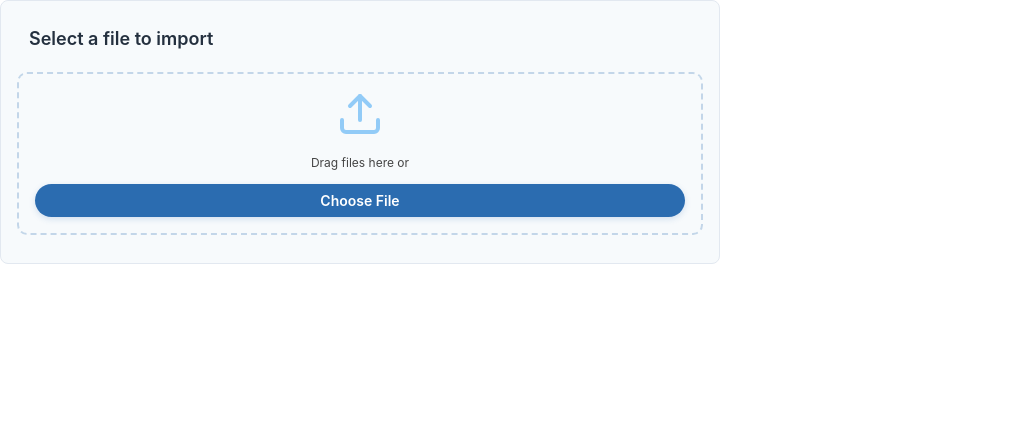
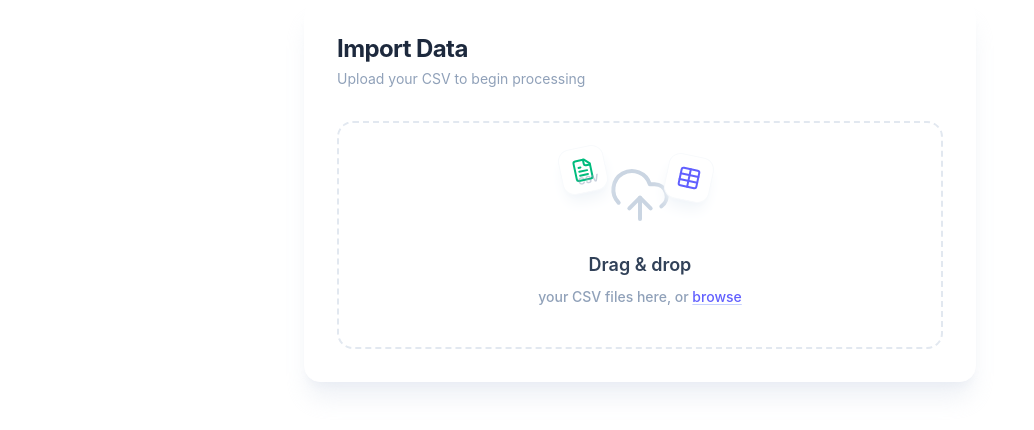
Before and after one commit to vsblanco/Student-Retention-Add-in, a React (Vite) app in the folder react/: page / in a window 1280 px wide. Shown: the top 430 px of the page, without its empty margins (0-1034 px from the left). Built offline with nearby package versions, Linux system fonts and the light colour scheme.

Commit message:
UI Enhanced

```diff
--- a/react/src/components/importData/FileCard.jsx
+++ b/react/src/components/importData/FileCard.jsx
@@ -1,3 +1,9 @@
+/* * Timestamp: 2025-11-18 15:35:00 EST
+ * Version: 2.0.0
+ * Author: Gemini (for Victor)
+ * Description: Refactored FileCard component using Tailwind CSS.
+ */
+
 import React from 'react';
 import csvIcon from '../../assets/icons/csv-icon.png';
 import { File } from 'lucide-react';
@@ -6,59 +12,64 @@ export default function FileCard({ file, rows, type, action, icon } = {}) {
     const name = (file && (file.name || file.filename)) || 'Unknown.csv';
     const sizeKB = file && file.size ? Math.round(file.size / 1024) : null;
 
-	// small badge style for type/action
-	const badgeStyle = {
-		background: '#eef2ff',
-		color: '#2b6cb0',
-		fontSize: 11,
-		fontWeight: 700,
-		padding: '4px 4px',
-		borderRadius: 999,
-		whiteSpace: 'nowrap',
-	};
-
     return (
         <div
-			style={{
-				width: '100%',
-				boxSizing: 'border-box',
-				display: 'flex',
-				alignItems: 'center',
-				gap: 7,
-				padding: '10px 12px',
-				borderRadius: 8,
-				border: '1px solid rgba(15,23,42,0.06)',
-				background: '#fff',
-				boxShadow: '0 1px 2px rgba(16,24,40,0.03)',
-			}}
             title={name}
+            className="
+                w-full group relative
+                flex items-center gap-3
+                p-3
+                bg-white rounded-xl
+                border border-slate-100
+                shadow-sm hover:shadow-md hover:border-slate-200
+                transition-all duration-200 ease-in-out
+            "
         >
-			<div style={{ width: 44, height: 44, flex: '0 0 44px', display: 'flex', alignItems: 'center', justifyContent: 'center' }}>
-				{ /* if an import-type icon was provided, show it (overrides csvIcon) */ }
+            {/* Icon Container */}
+            <div className="w-11 h-11 flex-none flex items-center justify-center bg-slate-50 rounded-lg border border-slate-100">
+                {/* Icon Logic */}
                 {icon ? (
-					<img src={icon} alt="import type" style={{ width: 36, height: 36, objectFit: 'contain' }} />
+                    <img src={icon} alt="import type" className="w-8 h-8 object-contain" />
                 ) : /\.csv$/i.test(name) ? (
-					<img src={csvIcon} alt="CSV" style={{ width: 36, height: 36, objectFit: 'contain' }} />
+                    <img src={csvIcon} alt="CSV" className="w-8 h-8 object-contain" />
                 ) : (
-					<File size={36} color="#9aa4b2" />
+                    <File size={24} className="text-slate-400" />
                 )}
             </div>
 
-			<div style={{ flex: 1, minWidth: 0 }}>
-				<div style={{ fontSize: 14, fontWeight: 600, color: '#0f172a', overflow: 'hidden', textOverflow: 'ellipsis', whiteSpace: 'nowrap' }}>
+            {/* Content Container */}
+            <div className="flex-1 min-w-0 flex flex-col justify-center">
+
+                {/* File Name */}
+                <div className="text-sm font-semibold text-slate-700 truncate pr-2">
                     {name}
                 </div>
 
-				<div style={{ display: 'flex', alignItems: 'center', justifyContent: 'space-between' }}>
-					<div style={{ fontSize: 12, color: '#556070' }}>
-						{sizeKB !== null ? `${sizeKB} KB` : '—'}{rows !== undefined ? ` • ${rows} rows` : ''}
+                {/* Metadata Row */}
+                <div className="flex items-center justify-between mt-0.5">
+                    <div className="text-xs text-slate-400 font-medium">
+                        {sizeKB !== null ? `${sizeKB} KB` : '—'}
+                        {rows !== undefined && (
+                            <>
+                                <span className="mx-1.5 text-slate-300">•</span>
+                                <span>{rows} rows</span>
+                            </>
+                        )}
                     </div>
 
-					{/* show type/action badges if provided */}
+                    {/* Badges Area */}
                     {(type || action) && (
-						<div style={{ display: 'flex', gap: 1, marginLeft: 4 }}>
-							{type && <div style={badgeStyle}>{type}</div>}
-							{action && <div style={{ ...badgeStyle, background: '#fff7ed', color: '#d97706' }}>{action}</div>}
+                        <div className="flex items-center gap-1.5 ml-2">
+                            {type && (
+                                <span className="inline-flex items-center px-2 py-0.5 rounded-full text-[9px] font-bold bg-indigo-50 text-indigo-600 border border-indigo-100 uppercase tracking-wide">
+                                    {type}
+                                </span>
+                            )}
+                            {action && (
+                                <span className="inline-flex items-center px-2 py-0.5 rounded-full text-[10px] font-bold bg-orange-50 text-orange-600 border border-orange-100 uppercase tracking-wide">
+                                    {action}
+                                </span>
+                            )}
                         </div>
                     )}
                 </div>
--- a/react/src/components/importData/ImportManager.jsx
+++ b/react/src/components/importData/ImportManager.jsx
@@ -5,6 +5,7 @@ import styles from './importManagerStyles';
 import { getImportType } from './ImportType';
 import { getWorkbookSettings } from '../utility/getSettings';
 import { Upload } from 'lucide-react';
+import { CloudUpload, FileSpreadsheet, FileText, Table, ArrowRight } from 'lucide-react';
 import FileCard from './FileCard';
 import ImportIcon from '../../assets/icons/import-icon.png';
 
@@ -766,15 +767,22 @@ export default function ImportManager({ onImport, excludeFilter, hyperLink } = {
 			inputRef.current.click();
 		}
 	};
+return (
+    <div className="w-full max-w-2xl mx-auto bg-white rounded-2xl shadow-xl shadow-slate-200/60 border border-white overflow-hidden p-8 transition-all duration-300">
 
-	return (
-		<div style={styles.container}>
-			{/* Title at the top */}
-			<div style={{ display: 'flex', justifyContent: 'flex-start', alignItems: 'center', marginTop: 8, marginBottom: 8, paddingLeft: 12 }}>
-				<h2 style={{ margin: 0, fontSize: 18, fontWeight: 600, color: '#24303f' }}>Select a file to import</h2>
+        {/* --- Header --- */}
+        <div className="flex justify-between items-center mb-8">
+            <div>
+                <h2 className="text-2xl text-slate-800 font-bold tracking-tight">
+                    Import Data
+                </h2>
+                <p className="text-slate-400 text-sm mt-1">
+                    Upload your CSV to begin processing
+                </p>
+            </div>
         </div>
 
-			{/* drop-zone: border around icon + button, clickable and supports drag/drop */}
+        {/* --- Drop Zone --- */}
         <div
             role="button"
             tabIndex={0}
@@ -784,84 +792,71 @@ export default function ImportManager({ onImport, excludeFilter, hyperLink } = {
             onDragEnter={handleDragOver}
             onDragLeave={handleDragLeave}
             onDrop={handleDrop}
-				style={{
-					margin: '0 0 12px',
-					width: '100%',
-					boxSizing: 'border-box',
-					padding: 16,
-					borderRadius: 10,
-					display: 'flex',
-					flexDirection: 'column',
-					alignItems: 'center',
-					gap: 12,
-					cursor: 'pointer',
-					border: dragActive ? '2px dashed #2b6cb0' : '2px dashed rgba(43,108,176,0.25)',
-					background: dragActive ? 'rgba(43,108,176,0.03)' : 'transparent',
-					transition: 'border-color 120ms ease, background 120ms ease',
-				}}
-				/* Keep the title static so selected filename is not revealed in the UI */
-				title={'Click or drop a CSV file here'}
+            className={`
+                relative group transition-all duration-300 ease-out
+                border-2 border-dashed rounded-2xl cursor-pointer
+                flex flex-col items-center justify-center py-10 px-4
+                ${dragActive
+                    ? 'border-indigo-500 bg-indigo-50/40 scale-[0.99]'
+                    : 'border-slate-200 hover:border-slate-300 hover:bg-slate-50/50'
+                }
+            `}
         >
-				{/* icon: simplified to use lucide-react Upload icon */}
-				<Upload
-					size={48}
-					color="#92cbf7"
-					// keep layout consistent with previous image
-					style={{ display: 'block' }}
-				/>
-
-				{/* helper text above the choose button */}
-				<div style={{ fontSize: 12, color: '#444', marginTop: 4 }}>
-					Drag files here or
+            {/* Visual: Floating Icon Cluster */}
+            <div className="relative mb-6 pointer-events-none transition-transform duration-300 group-hover:scale-110">
+                {/* Center Cloud */}
+                <div className={`transition-colors duration-300 ${dragActive ? 'text-indigo-500' : 'text-slate-300'}`}>
+                    <CloudUpload size={64} strokeWidth={1.5} />
                 </div>
 
-				{/* upload button (shows filename when selected) */}
-				<button
-					type="button"
-					onClick={(e) => { e.stopPropagation(); onButtonClick(); }}
-					// preserve shrink animation behavior and ellipsis for long names
-					style={{
-						background: '#2b6cb0',
-						color: '#fff',
-						border: 'none',
-						cursor: 'pointer',
-						padding: '6px 20px',
-						borderRadius: 999,
-						fontSize: 14,
-						fontWeight: 600,
-						boxShadow: '0 2px 6px rgba(43,108,176,0.18)',
-						width: '100%',
-						maxWidth: '100%',
-						overflow: 'hidden',
-						textOverflow: 'ellipsis',
-						whiteSpace: 'nowrap',
-						display: 'inline-block',
-					}}
-					/* Always show the same label and accessible text — do not surface fileName */
-					aria-label={'Choose file'}
-					title={'Choose CSV file'}
-				>
-					{'Choose File'}
-				</button>
+                {/* Floating CSV Icon (Left) */}
+                <div className="absolute -top-4 -left-12 bg-white p-2.5 rounded-xl shadow-lg shadow-slate-100 border border-slate-50 transform -rotate-12 transition-transform duration-500 group-hover:-translate-x-2 group-hover:-rotate-12">
+                    <FileText size={24} className="text-emerald-500" />
+                    <span className="text-[10px] font-bold text-slate-400 absolute bottom-1 right-2 opacity-50">CSV</span>
                 </div>
 
+                {/* Floating Table Icon (Right) */}
+                <div className="absolute -top-2 -right-10 bg-white p-2.5 rounded-xl shadow-lg shadow-slate-100 border border-slate-50 transform rotate-12 transition-transform duration-500 group-hover:translate-x-2 group-hover:rotate-6">
+                    <Table size={24} className="text-indigo-500" />
+                </div>
+            </div>
+
+            {/* Visual: Text */}
+            <div className="text-center space-y-2 pointer-events-none">
+                <h3 className="text-lg font-semibold text-slate-700">
+                    Drag & drop
+                </h3>
+                <p className="text-sm text-slate-400 font-medium">
+                    your CSV files here, or <span className="text-indigo-500 hover:text-indigo-600 underline decoration-indigo-200 underline-offset-2">browse</span>
+                </p>
+            </div>
+
+            {/* Hidden Input */}
             <input
                 ref={inputRef}
                 type="file"
                 accept=".csv"
                 multiple
-				style={{ display: 'none' }}
+                className="hidden"
                 onChange={(e) => {
                     const files = e.target.files;
                     if (files && files.length > 0) handleAddFiles(files);
                 }}
             />
-			{/* uploaded files list */}
+        </div>
+
+        {/* --- Uploaded Files List --- */}
         {uploadedFiles && uploadedFiles.length > 0 && (
-				<div style={{ width: '100%', boxSizing: 'border-box', margin: '8px 0', padding: '8px 12px' }}>
-					<div style={{ marginBottom: 8, fontSize: 13, color: '#24303f', fontWeight: 600 }}>
-						Uploaded files
+            <div className="mt-8 animate-in fade-in slide-in-from-bottom-4 duration-500">
+                <div className="flex items-center justify-between mb-3">
+                    <div className="text-xs font-bold text-slate-400 uppercase tracking-wider">
+                        Ready for import
                     </div>
+                    <div className="text-xs font-medium text-slate-400 bg-slate-50 px-2 py-1 rounded-full">
+                        {uploadedFiles.length} file{uploadedFiles.length !== 1 && 's'}
+                    </div>
+                </div>
+                <div className="space-y-3">
                     {uploadedFiles.map((f, idx) => (
                         <FileCard
                             key={`${f.name}-${idx}`}
@@ -869,40 +864,52 @@ export default function ImportManager({ onImport, excludeFilter, hyperLink } = {
                             rows={idx === activeIndex && Array.isArray(parsedData) ? parsedData.length : undefined}
                             type={fileInfos[idx] && fileInfos[idx].type}
                             action={fileInfos[idx] && fileInfos[idx].action}
-							icon={fileInfos[idx] && fileInfos[idx].icon} // <-- new: pass icon through
+                            icon={fileInfos[idx] && fileInfos[idx].icon}
                         />
                     ))}
                 </div>
-			)}
-			{status && (
-				<div style={{ ...styles.infoBox }}>
-					<div style={styles.statusText}>Status: {status}</div>
             </div>
         )}
 
-			{/* show Import button after parsing but before actual import */}
+        {/* --- Status Info Box --- */}
+        {status && (
+            <div className="mt-4 p-3 bg-slate-50 rounded-lg border border-slate-100 text-sm text-slate-500 animate-pulse">
+                <span className="font-semibold text-slate-700">Status:</span> {status}
+            </div>
+        )}
+
+        {/* --- Action Bar (Modern Blended Button) --- */}
         {parsedData && !isImported && (
-				<div style={styles.controlRow}>
+            <div className="mt-8 flex justify-center animate-in fade-in slide-in-from-bottom-8 duration-700 fill-mode-forwards">
                 <button
                     type="button"
                     onClick={handleImport}
-						// ensure the import button fills the taskpane width
-						style={{ ...styles.importButton, width: '100%', display: 'inline-flex', alignItems: 'center', justifyContent: 'center' }}
+                    className="
+                        group relative
+                        flex items-center justify-center gap-3
+                        bg-slate-900 hover:bg-slate-800 text-white
+                        px-8 py-3.5
+                        rounded-full
+                        shadow-xl shadow-slate-200 hover:shadow-2xl hover:shadow-slate-300
+                        transform transition-all duration-200 hover:-translate-y-0.5 active:translate-y-0
+                        w-full sm:w-auto sm:min-w-[200px]
+                    "
                 >
-						<span style={{ display: 'inline-flex', alignItems: 'center', gap: 8 }}>
-							{'Import Data'}
-							<img src={ImportIcon} alt="" style={{ width: 19, height: 19, objectFit: 'contain', marginLeft: 4 }} />
-						</span>
+                    <span className="font-semibold tracking-wide text-sm">Import Data</span>
+
+                    {/* Icon: If you have a custom icon, use that, otherwise use Lucide arrow */}
+                    {ImportIcon ? (
+                         <img src={ImportIcon} alt="" className="w-5 h-5 object-contain invert opacity-90 group-hover:opacity-100 transition-opacity" />
+                    ) : (
+                        <ArrowRight size={18} className="opacity-70 group-hover:translate-x-1 transition-transform" />
+                    )}
                 </button>
-
-					{/* preview / processing UI can remain hidden until import */}
             </div>
         )}
 
-			{/* DataProcessor receives data only after user clicked Import (active file) */}
+        {/* --- Data Processor (Hidden Logic) --- */}
         {isImported && parsedData && activeIndex !== -1 && activeIndex === processingIndex && (
-				<div style={styles.processorWrap}>
-					{/* pass memoized renamed data/headers into DataProcessor to avoid reruns */}
+            <div className="mt-6">
                 <DataProcessor
                     data={filteredData}
                     sheetName="test"
@@ -910,8 +917,8 @@ export default function ImportManager({ onImport, excludeFilter, hyperLink } = {
                     settingsColumns={workbookColumns}
                     matched={matchedWithLink}
                     action={importInfo.action}
-						onComplete={handleProcessorComplete} // <-- existing prop
-						onStatus={handleProcessorStatus}    // <-- newly added prop
+                    onComplete={handleProcessorComplete}
+                    onStatus={handleProcessorStatus}
                 />
             </div>
         )}
```
Lines whose indentation alone changed are shown as unchanged.
